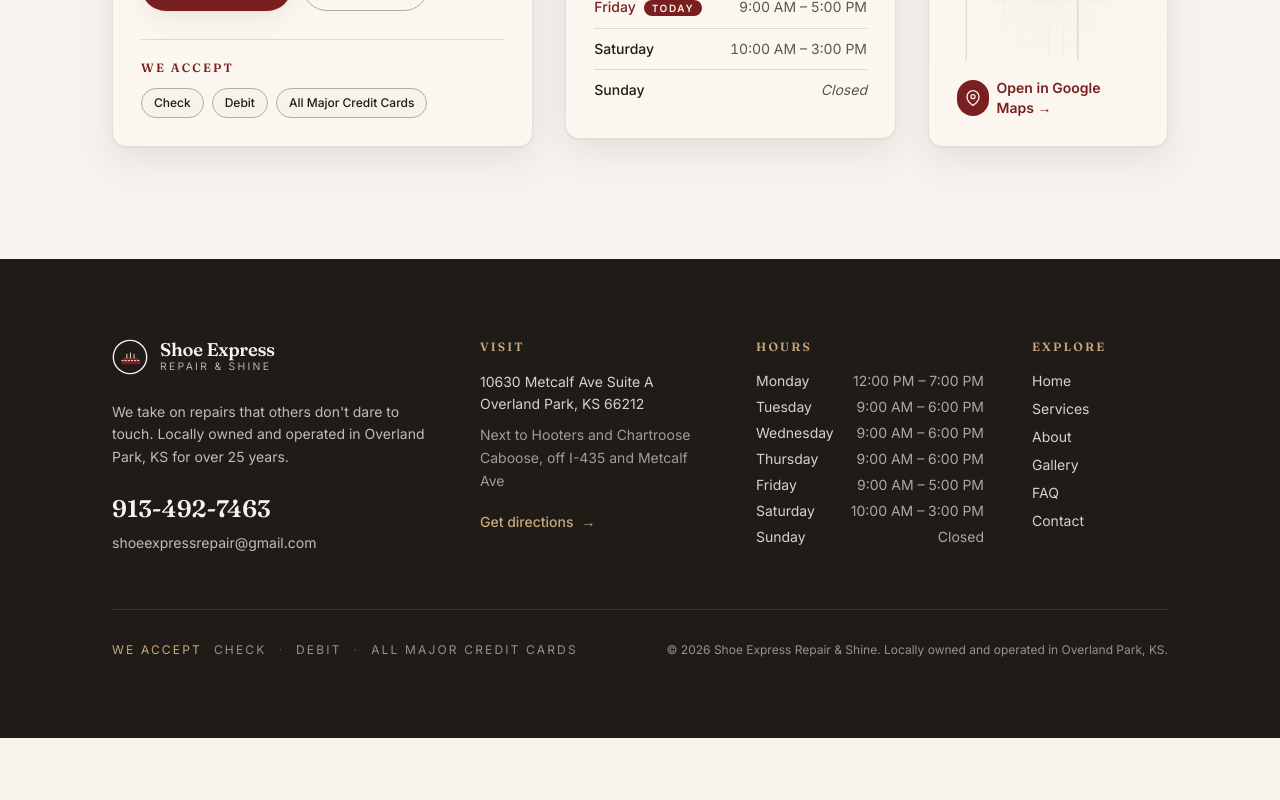
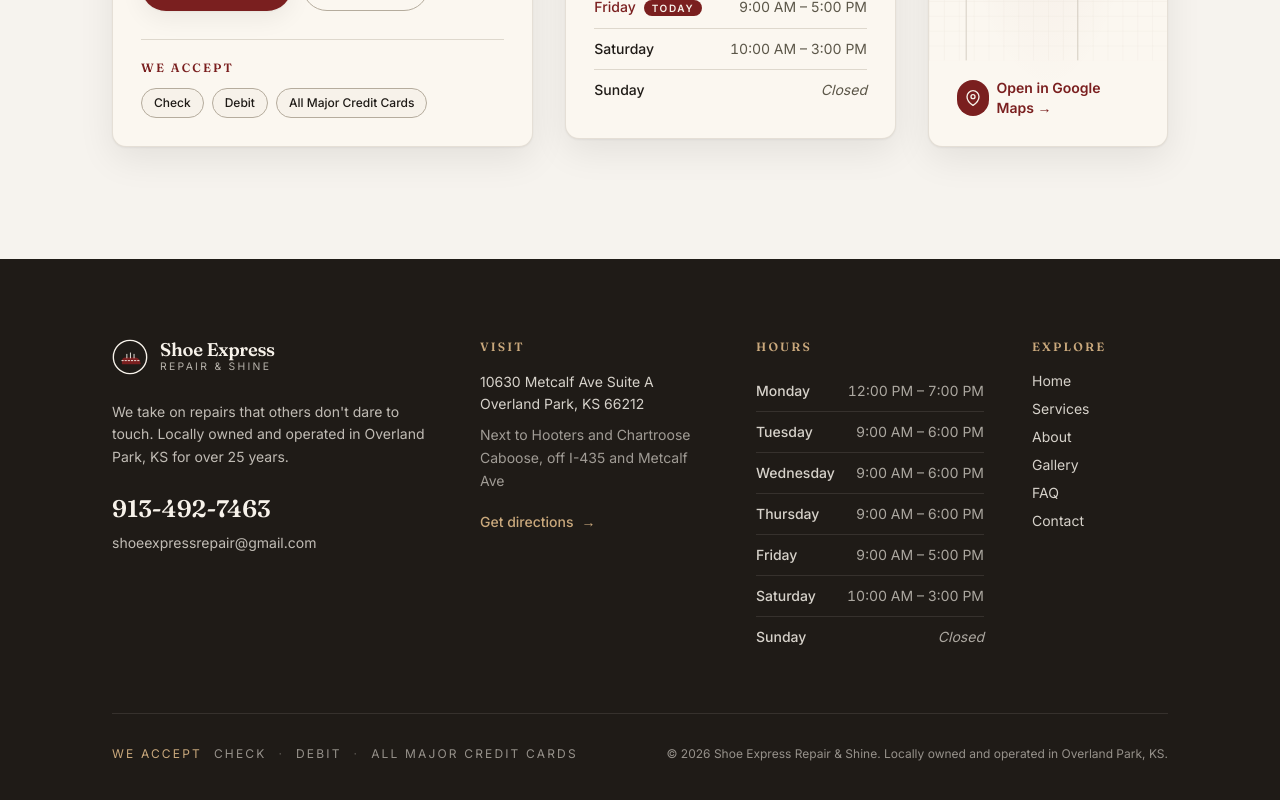
Before and after one commit to jordan-umpierre/shoe-express-repair, a React (Vite) app: page / in a window 1280 px wide. Shown: the part 5991-6791 px from the top of the page. Before the commit the page ends 6729 px from the top, so only its background shows below. Built offline with nearby package versions, Linux system fonts and the light colour scheme.

Commit message:
refactor: replace inline hours markup in Footer with shared HoursTable component

```diff
--- a/src/layout/Footer.tsx
+++ b/src/layout/Footer.tsx
@@ -1,5 +1,6 @@
 import { Link } from 'react-router-dom';
 import { Logo } from '@/components/Logo';
+import { HoursTable } from '@/components/HoursTable';
 import { businessInfo, formatAddressMultiLine } from '@/config/businessInfo';
 import { navLinks } from '@/config/navigation';
 
@@ -58,19 +59,7 @@ export function Footer() {
             <h4 className="text-xs font-semibold uppercase tracking-[0.18em] text-tan">
               Hours
             </h4>
-            <ul className="mt-4 space-y-1.5 text-sm">
-              {businessInfo.hours.map((day) => (
-                <li
-                  key={day.key}
-                  className="flex items-baseline justify-between gap-4 text-cream/85"
-                >
-                  <span>{day.label}</span>
-                  <span className="text-cream/65">
-                    {day.closed ? 'Closed' : `${day.open} – ${day.close}`}
-                  </span>
-                </li>
-              ))}
-            </ul>
+            <HoursTable variant="dark" className="mt-4" />
           </div>
 
           <div className="lg:col-span-2">
```
